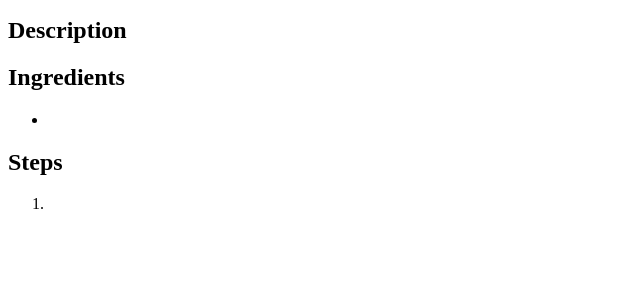
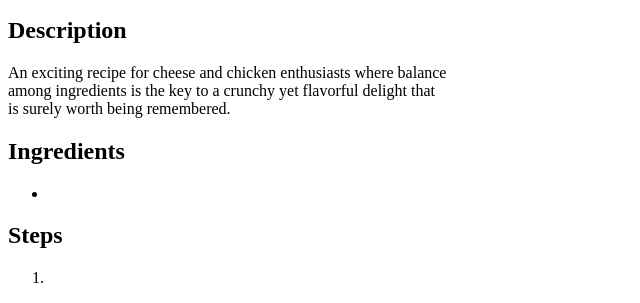
Before and after one commit to SVENTRIPIKAL/odin-recipes, a plain HTML site: page recipes/chicken-parmesan.html in a window 1280 px wide. Shown: the part 522-825 px from the top of the page, without its empty margins (0-640 px from the left). Before the commit the page ends 800 px from the top, so only its background shows below. Drawn offline with Linux system fonts and the light colour scheme.

Commit message:
Add paragraph describing recipe

```diff
--- a/recipes/chicken-parmesan.html
+++ b/recipes/chicken-parmesan.html
@@ -20,7 +20,8 @@
         <!-- Description heading -->
         <h2>Description</h2>
         <!-- 1-to-2 paragraphs describing recipe -->
-        <p></p>
+        <p> An exciting recipe for cheese and chicken enthusiasts where balance <br>among ingredients is the key to a crunchy yet flavorful delight that <br>is surely worth being remembered.
+        </p>
 
         <!-- Ingredients heading -->
         <h2>Ingredients</h2>
```
